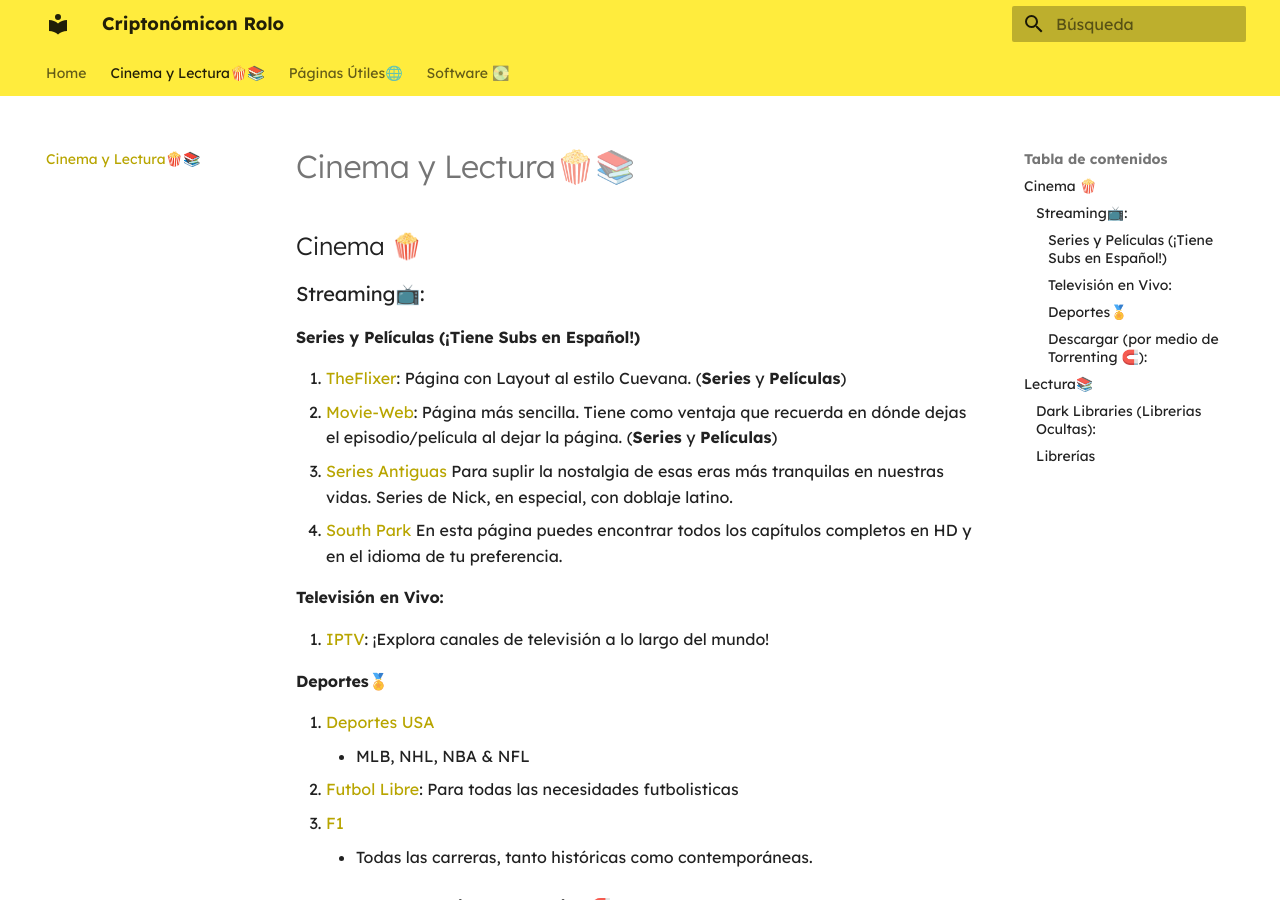
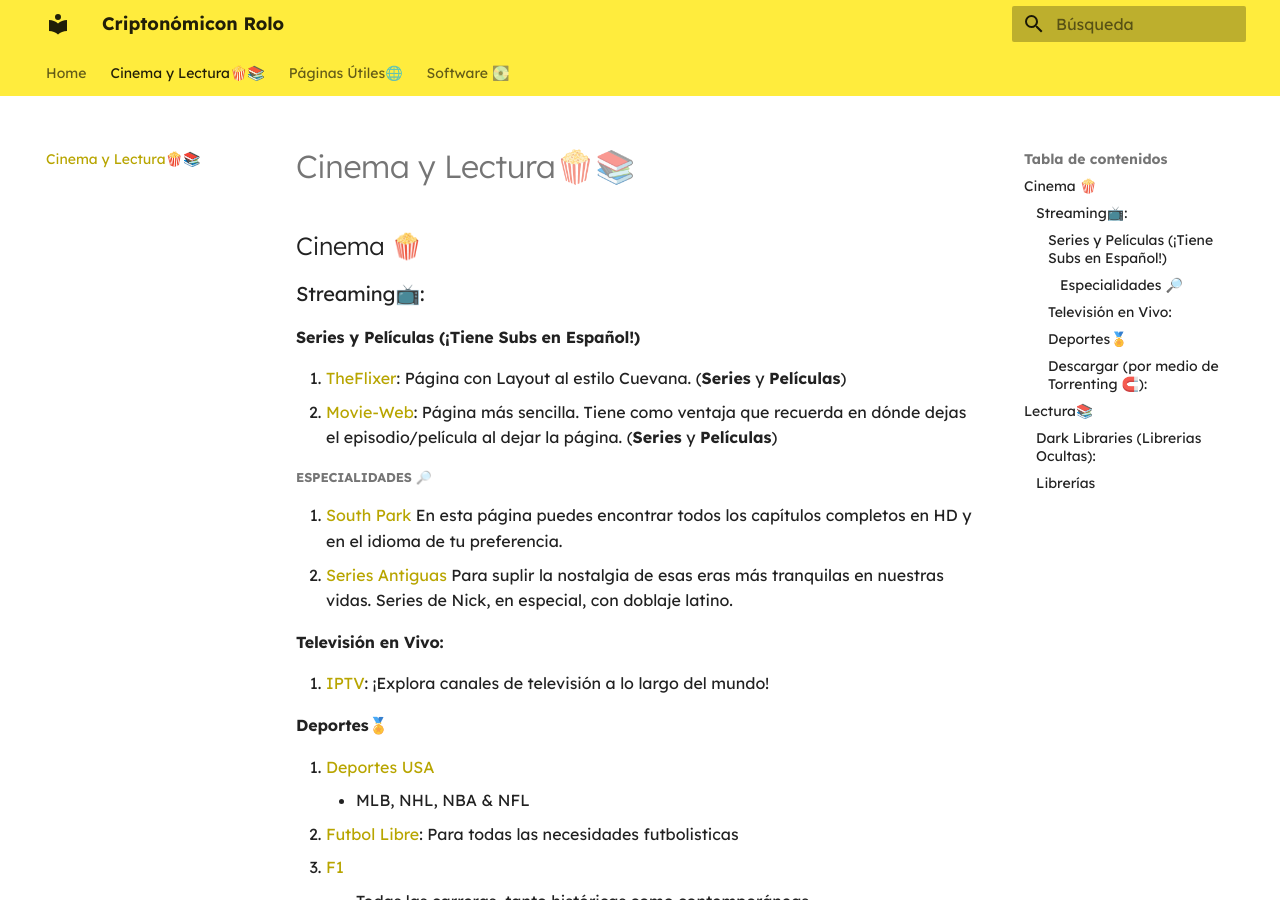
Before and after one commit to CannolideCorozo/Proyecto-Cryptonomicon, an MkDocs documentation site: the page built from docs/audio_visual.md, in a window 1280 px wide and 900 px high. Built offline with MkDocs 1.6.1 and Material for MkDocs 9.7.7, drawn with Linux system fonts in a browser that asks for light colours.

Commit message:
Update audio_visual.md

```diff
--- a/docs/audio_visual.md
+++ b/docs/audio_visual.md
@@ -5,8 +5,9 @@
 #### Series y Películas (¡Tiene Subs en Español!)
 1. [TheFlixer](https://theflixer.tv/home): Página con Layout al estilo Cuevana. (**Series** y **Películas**)
 2. [Movie-Web](https://movie-web.app/search/movie): Página más sencilla. Tiene como ventaja que recuerda en dónde dejas el episodio/película al dejar la página. (**Series** y **Películas**)
-3. [Series Antiguas](https://seriesantiguas.com/) Para suplir la nostalgia de esas eras más tranquilas en nuestras vidas. Series de Nick, en especial, con doblaje latino.
-4. [South Park](https://www.southpark.lat) En esta página puedes encontrar todos los capítulos completos en HD y en el idioma de tu preferencia.
+##### Especialidades 🔎
+1. [South Park](https://www.southpark.lat) En esta página puedes encontrar todos los capítulos completos en HD y en el idioma de tu preferencia.
+2. [Series Antiguas](https://seriesantiguas.com/) Para suplir la nostalgia de esas eras más tranquilas en nuestras vidas. Series de Nick, en especial, con doblaje latino.
 
 #### Televisión en Vivo:
 1. [IPTV](https://dev-iptv.web.app/#US): ¡Explora canales de televisión a lo largo del mundo!
```
